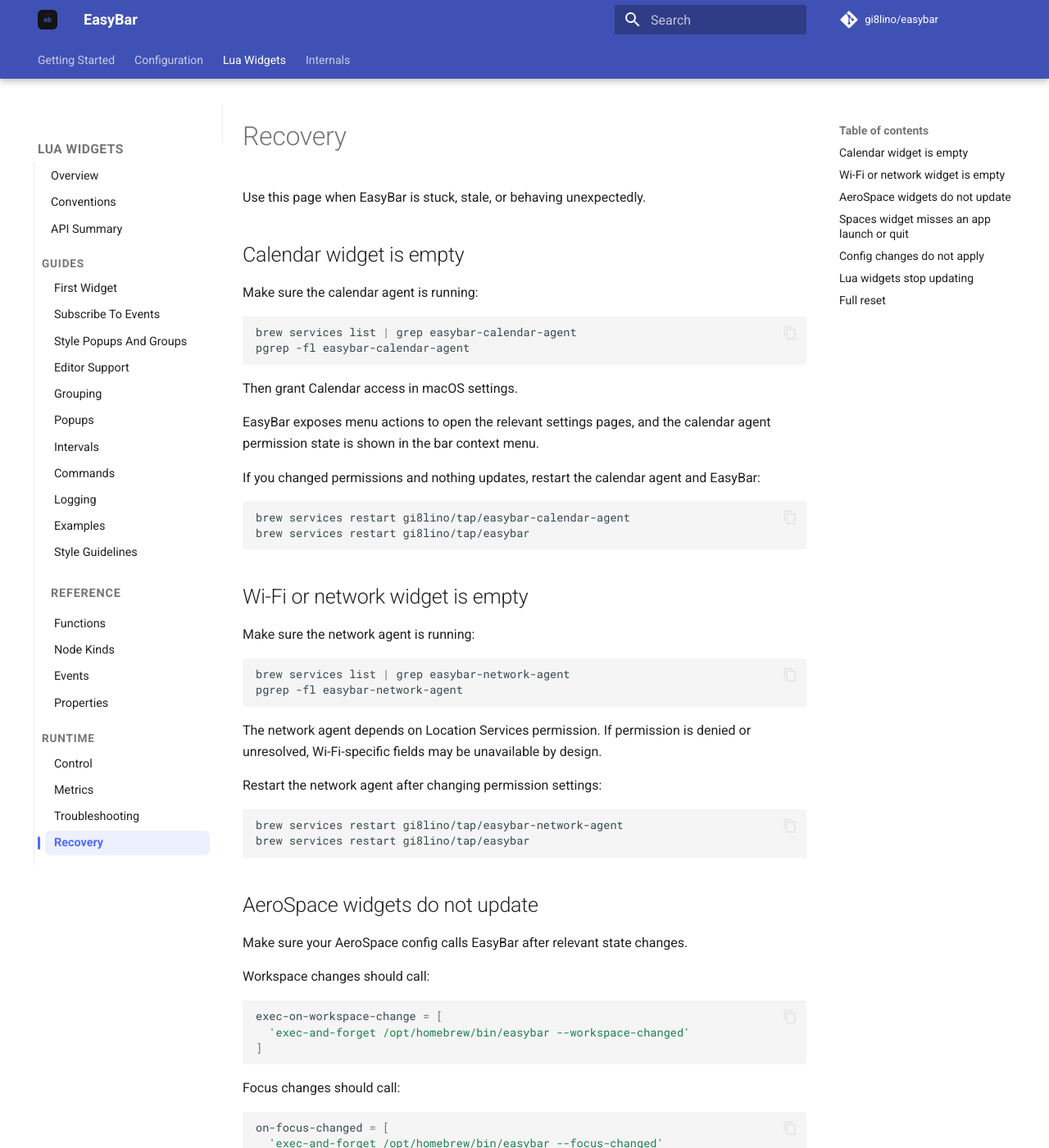
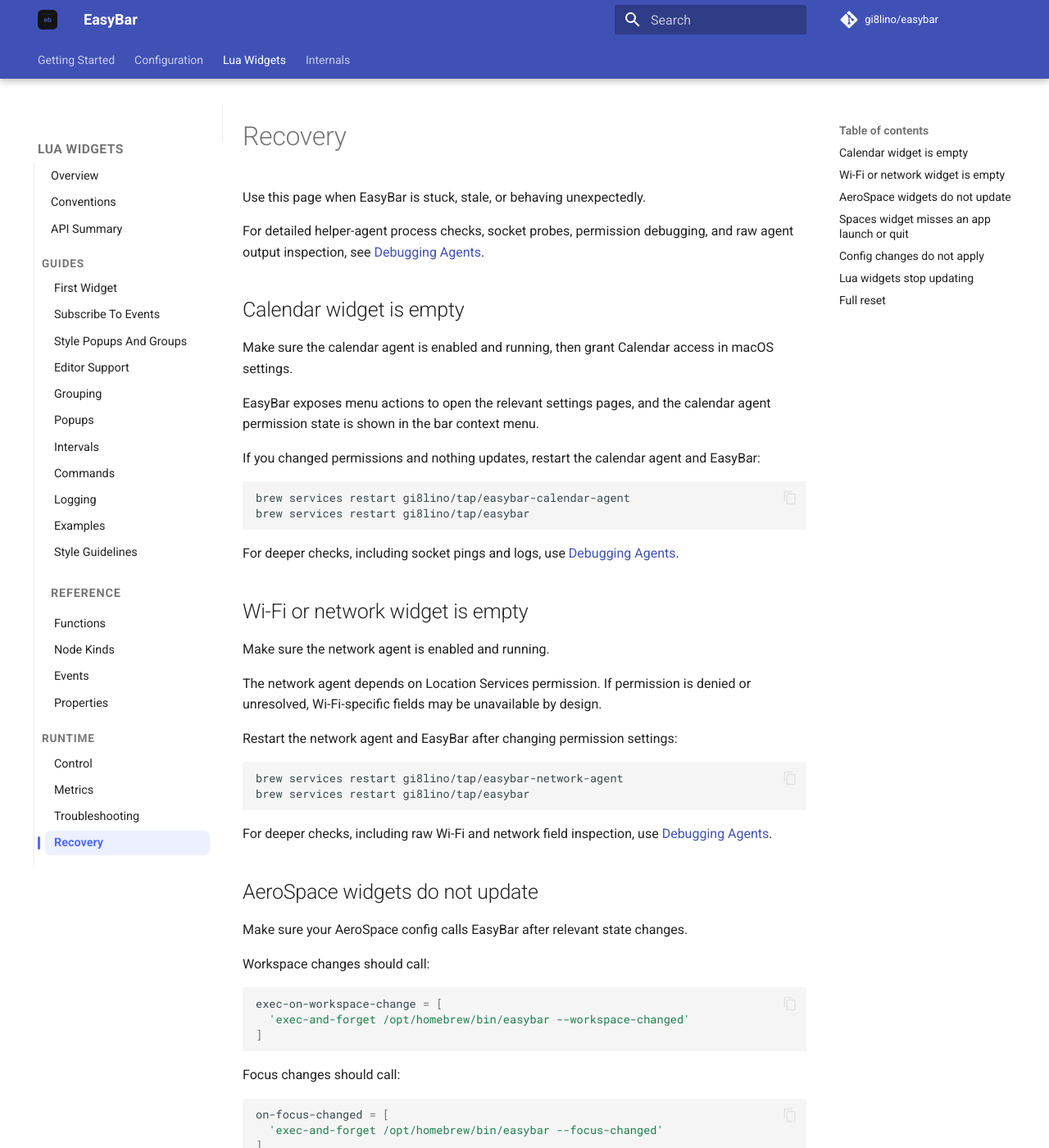
Before and after one commit to gi8lino/easybar, an MkDocs documentation site: the page built from docs/content/runtime/recovery.md, in a window 1280 px wide and 1400 px high. Shown: the whole window at 82% size. Built offline with MkDocs 1.6.1 and Material for MkDocs 9.7.7, drawn with Linux system fonts in a browser that asks for light colours; comment, search, counter and statistics services are not loaded.

Commit message:
docs(troubleshooting): centralize agent debugging guidance

````diff
--- a/docs/content/runtime/recovery.md
+++ b/docs/content/runtime/recovery.md
@@ -2,16 +2,11 @@
 
 Use this page when EasyBar is stuck, stale, or behaving unexpectedly.
 
+For detailed helper-agent process checks, socket probes, permission debugging, and raw agent output inspection, see [Debugging Agents](../internals/agents/debugging.md).
+
 ## Calendar widget is empty
 
-Make sure the calendar agent is running:
-
-```bash
-brew services list | grep easybar-calendar-agent
-pgrep -fl easybar-calendar-agent
-```
-
-Then grant Calendar access in macOS settings.
+Make sure the calendar agent is enabled and running, then grant Calendar access in macOS settings.
 
 EasyBar exposes menu actions to open the relevant settings pages, and the calendar agent permission state is shown in the bar context menu.
 
@@ -22,23 +17,22 @@
 brew services restart gi8lino/tap/easybar
 ```
 
+For deeper checks, including socket pings and logs, use [Debugging Agents](../internals/agents/debugging.md).
+
 ## Wi-Fi or network widget is empty
 
-Make sure the network agent is running:
-
-```bash
-brew services list | grep easybar-network-agent
-pgrep -fl easybar-network-agent
-```
+Make sure the network agent is enabled and running.
 
 The network agent depends on Location Services permission. If permission is denied or unresolved, Wi-Fi-specific fields may be unavailable by design.
 
-Restart the network agent after changing permission settings:
+Restart the network agent and EasyBar after changing permission settings:
 
 ```bash
 brew services restart gi8lino/tap/easybar-network-agent
 brew services restart gi8lino/tap/easybar
 ```
+
+For deeper checks, including raw Wi-Fi and network field inspection, use [Debugging Agents](../internals/agents/debugging.md).
 
 ## AeroSpace widgets do not update
 
````
Also changed, not shown: docs/content/configuration/agents.md (+5 -0 lines), docs/content/internals/agents/debugging.md (+1 -1 lines), docs/content/runtime/troubleshooting.md (+4 -15 lines).
